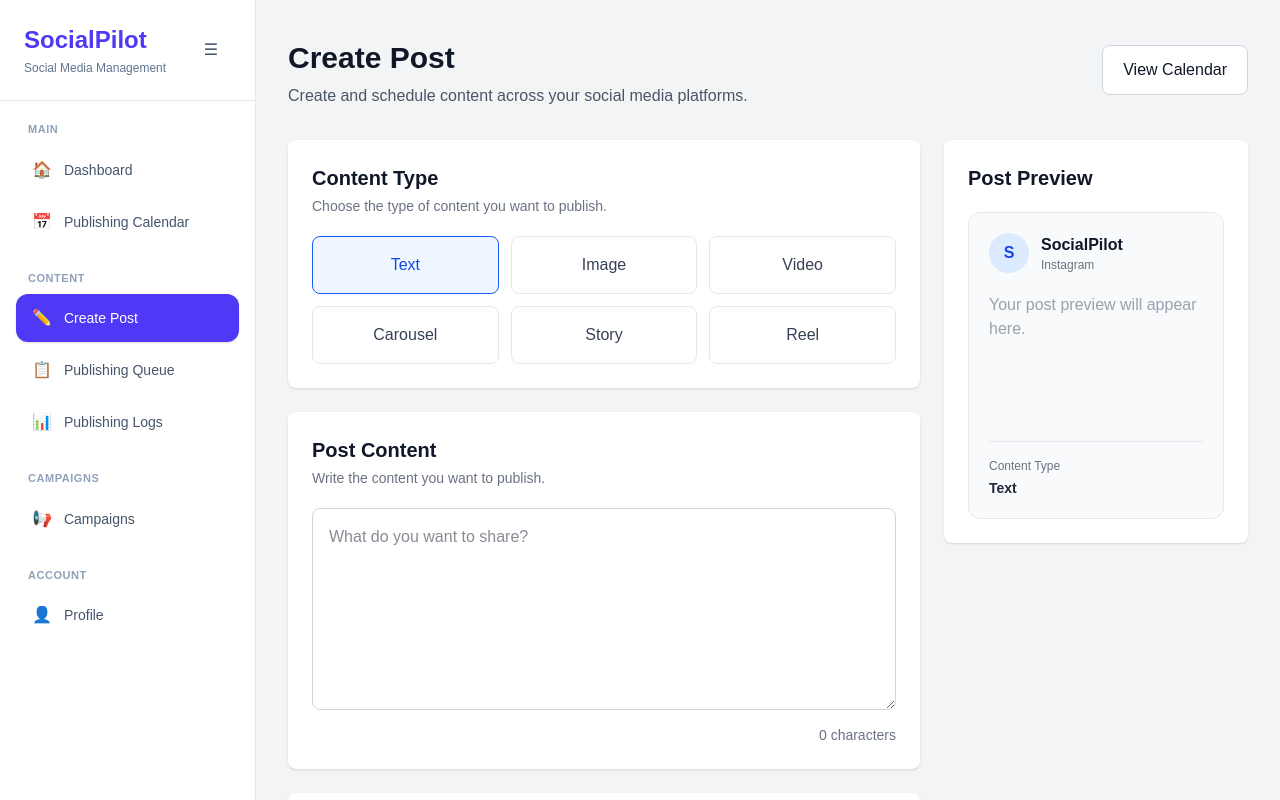
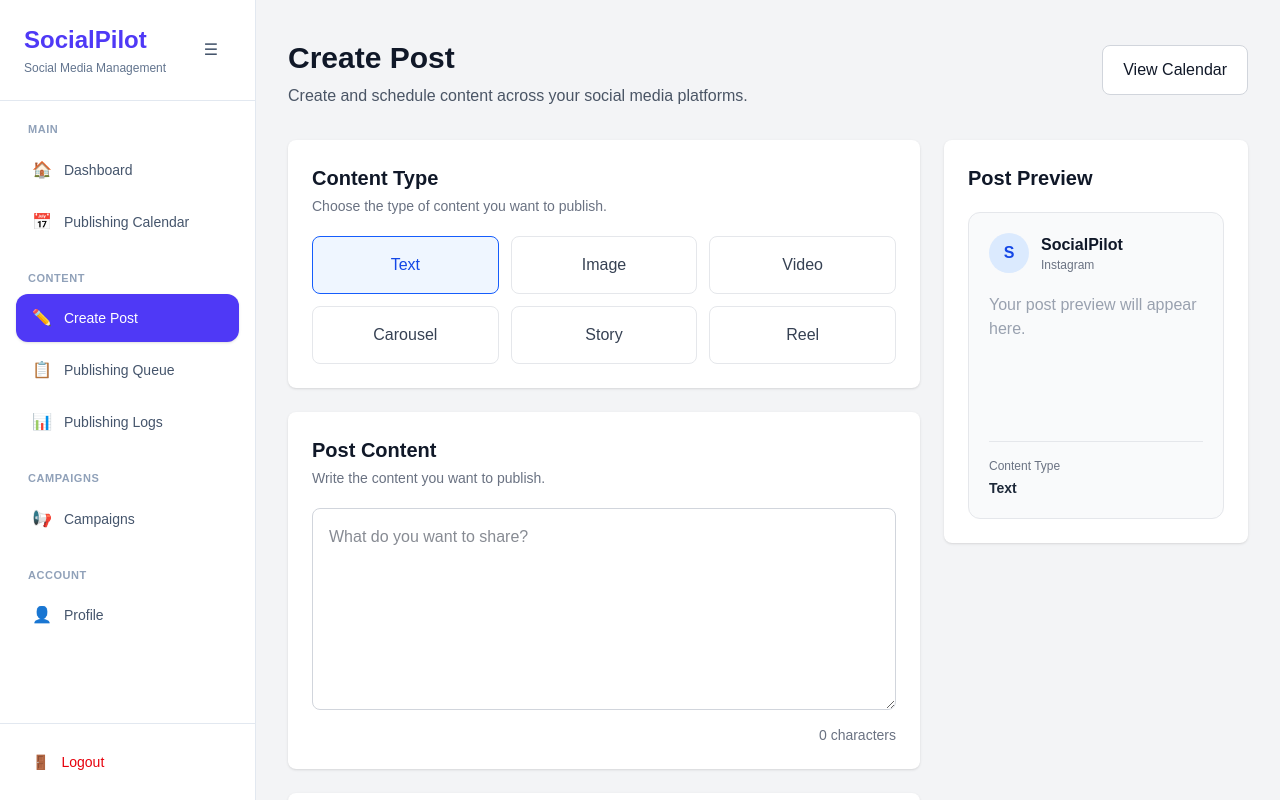
Before and after one commit to 245123750019-wq/SocialPilot, a Next.js app in the folder frontend/: page /create-post in a window 1280 px wide. Shown: the top 800 px of the page. Built offline with nearby package versions, Linux system fonts and the light colour scheme.

Commit message:
Keep sidebar fixed while scrolling

```diff
--- a/frontend/app/components/AppShell.tsx
+++ b/frontend/app/components/AppShell.tsx
@@ -17,10 +17,10 @@
   }
 
   return (
-    <div className="flex min-h-screen bg-slate-100">
+    <div className="min-h-screen bg-slate-100">
       <Sidebar />
 
-      <main className="flex-1 min-w-0">
+      <main className="ml-16 md:ml-64 min-w-0">
         {children}
       </main>
     </div>
--- a/frontend/app/components/Sidebar.tsx
+++ b/frontend/app/components/Sidebar.tsx
@@ -47,7 +47,7 @@
 
   return (
     <aside
-      className={`min-h-screen shrink-0 bg-white border-r border-slate-200 flex flex-col transition-all duration-300 w-16 ${
+      className={`fixed left-0 top-0 z-50 h-screen shrink-0 bg-white border-r border-slate-200 flex flex-col transition-all duration-300 w-16 ${
         isOpen ? "md:w-64" : "md:w-20"
       }`}
     >
```
